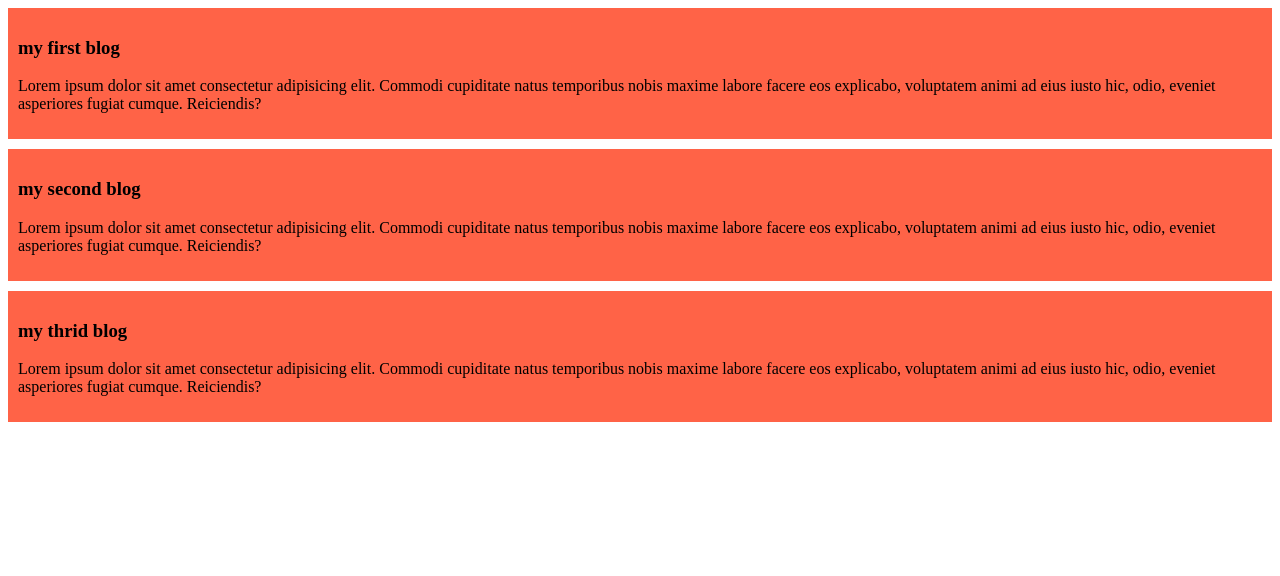
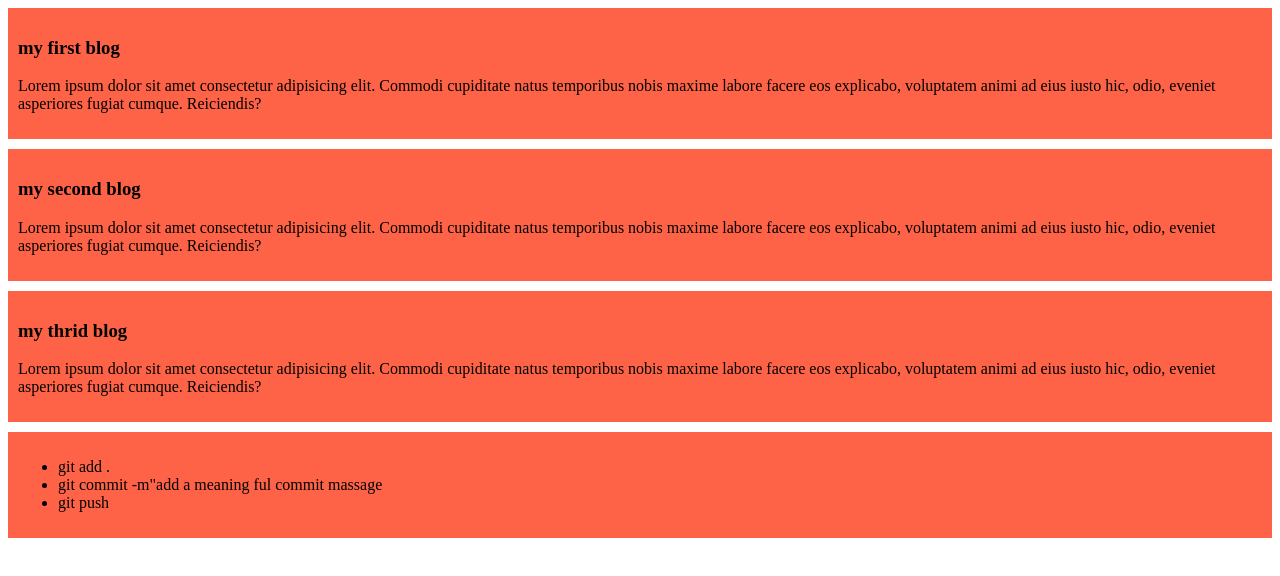
Before and after one commit to ornobsingh/my-first-github-repo, a plain HTML site: page index.html in a window 1280 px wide. Drawn offline with Linux system fonts and the light colour scheme.

Commit message:
add a list to push code

```diff
--- a/index.html
+++ b/index.html
@@ -19,5 +19,12 @@
     <h3>my thrid blog</h3>
     <p>Lorem ipsum dolor sit amet consectetur adipisicing elit. Commodi cupiditate natus temporibus nobis maxime labore facere eos explicabo, voluptatem animi ad eius iusto hic, odio, eveniet asperiores fugiat cumque. Reiciendis?</p>
   </div>
+  <div>
+    <ul>
+      <li>git add .</li>
+      <li>git commit -m"add a meaning ful commit massage</li>
+      <li>git push</li>
+    </ul>
+  </div>
 </body>
 </html>
```
